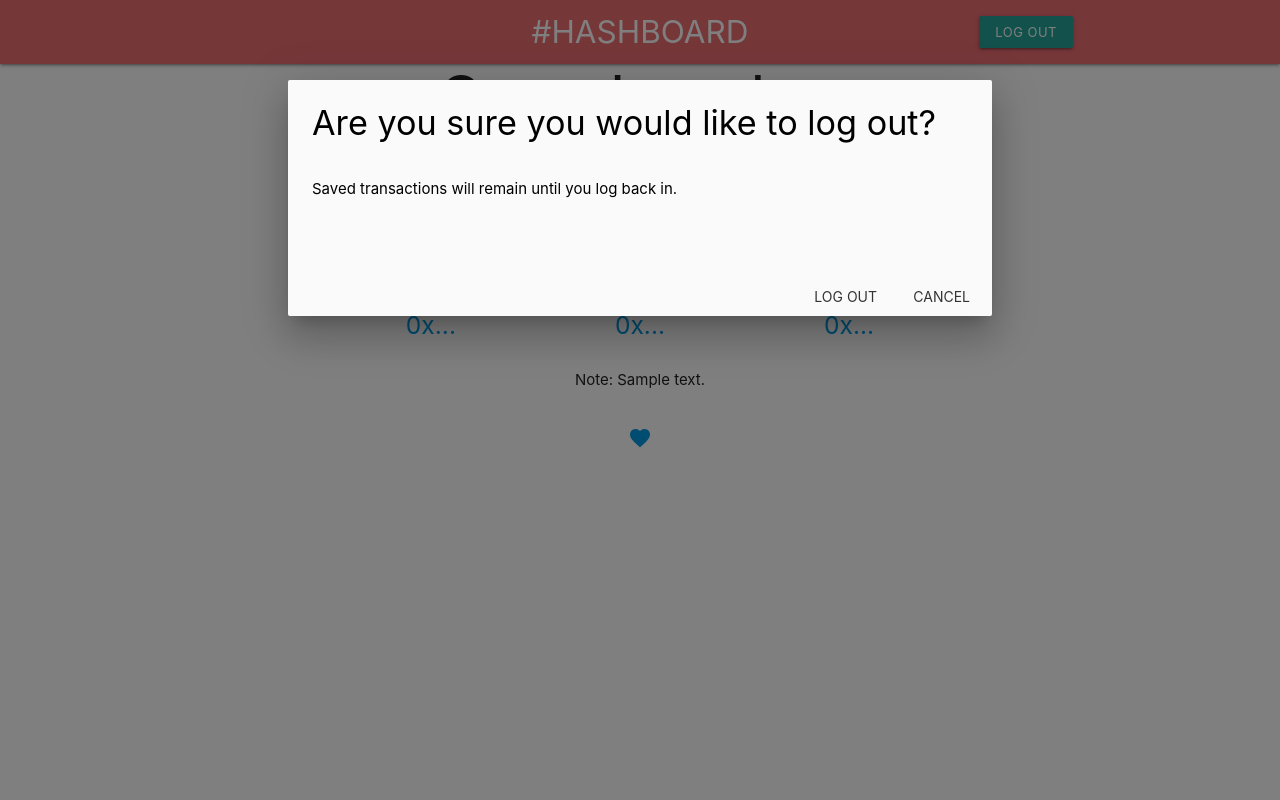
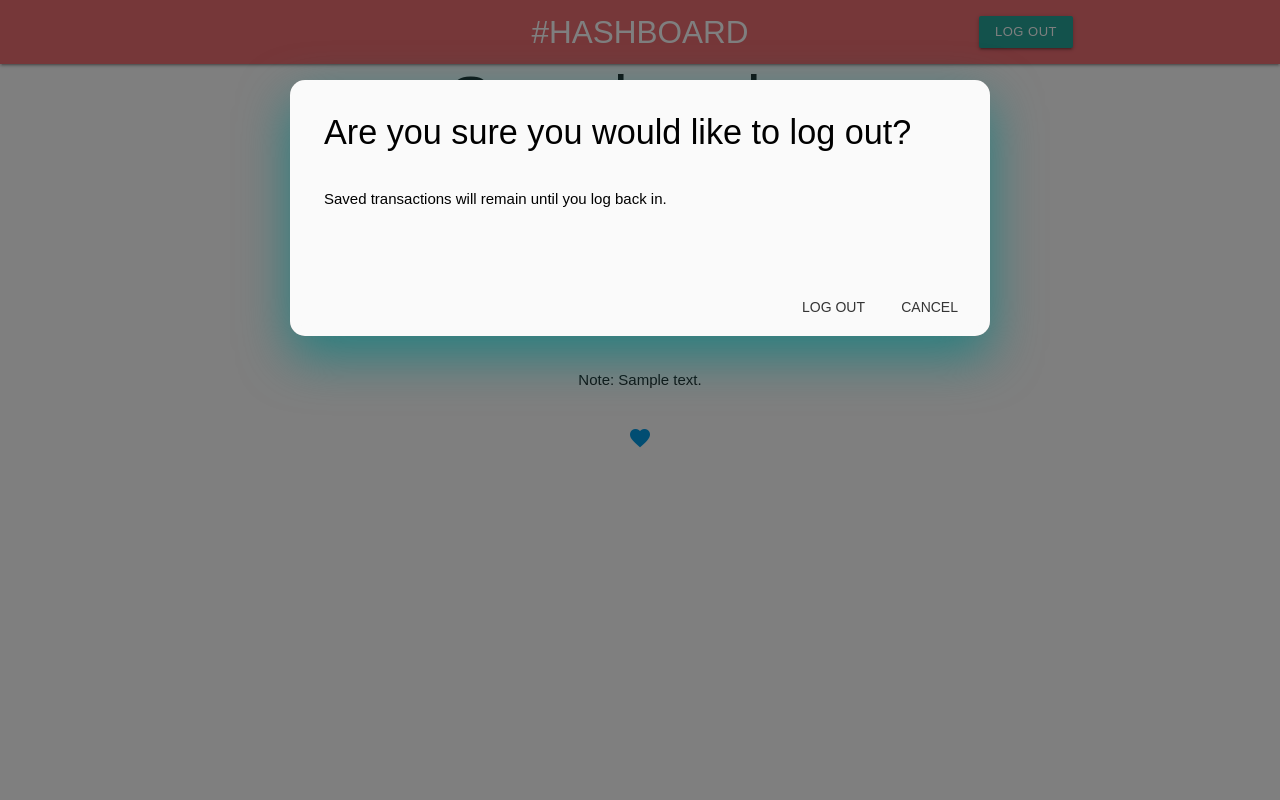
Before and after one commit to saoirse-defi/CI-MS3-hashboard, a Flask app: page /home in a window 1280 px wide, after a click on "LOG OUT". Run offline with Flask 2, Linux system fonts and the light colour scheme; the visitor is signed in with stand-in values (Sample User, id 1); a database or web service that is not in the repository returns one stand-in record (values such as "Sample title"); parts of the project's set-up code (start-up, migrations or seed data) failed here and were passed over; some libraries are stand-ins or nearby versions.

Commit message:
add media query

```diff
--- a/static/style.css
+++ b/static/style.css
@@ -1,3 +1,11 @@
+body{
+    font-family: 'Varela Round', sans-serif;
+}
+
+.brand-logo{
+
+}
+
 .value-header{
     margin: 0px;
     padding: 0px;
@@ -34,4 +42,50 @@
 
 .modal{
     color: black;
+    padding: 10px;
+    width: 700px;
+    max-width: 100%;
+    max-height: 100%;
+    border-radius: 15px;
+    box-shadow: 0 20px 50px rgba(0, 128, 128, 0.7);
 }
+
+.modal-content{
+
+}
+
+.modal-footer{
+
+}
+
+#reset-h4{
+
+}
+
+#favourites-container-desktop{
+    display: block;
+}
+
+#favourites-container-mobile{
+    display: none;
+}
+
+@media only screen and (max-width: 768px){
+    #favourites-container-desktop{
+        display: none;
+    }
+
+    #favourites-container-mobile{
+        display: block;
+    }
+}
+
+@media only screen and (max-width: 400px){
+    #fav-address-header-row{
+        font-size: 5px;
+    }
+
+    #fav-address-row{
+
+    }
+}
```
